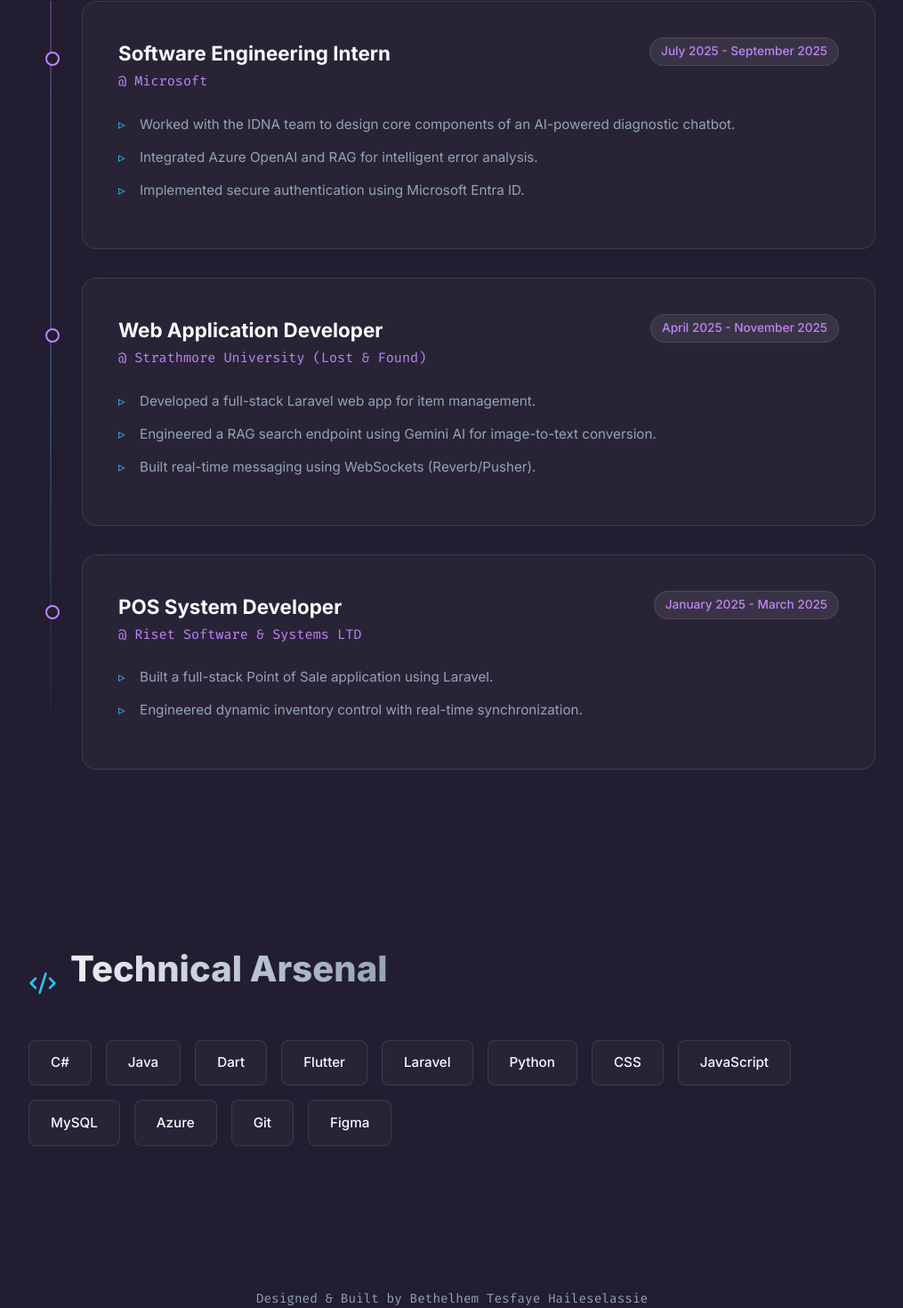
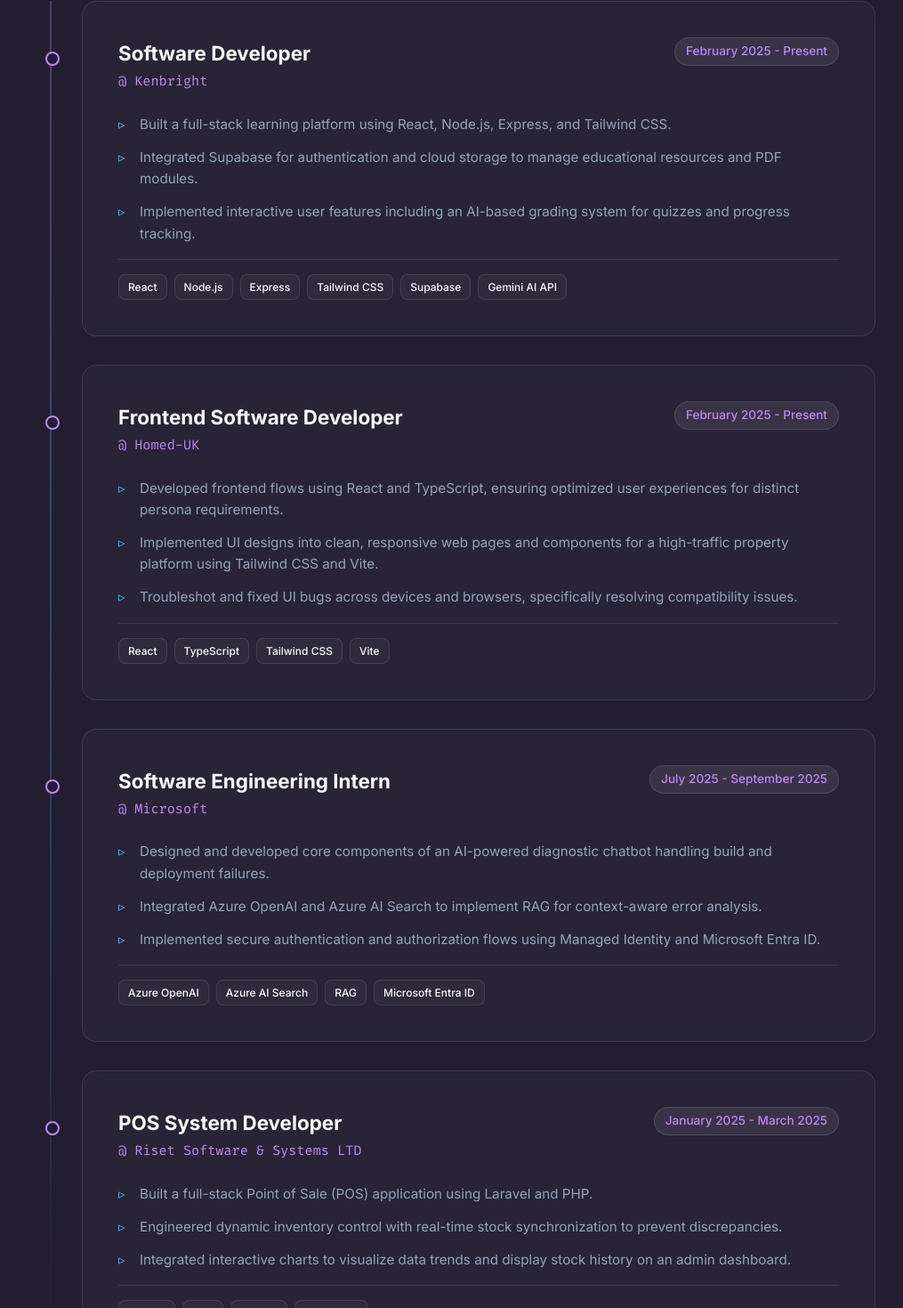
Before and after one commit to BethTesHS/portfolio, a React (Vite) app: page / in a window 1280 px wide. Shown: the part 974-2444 px from the top of the page at 89% size, without its empty margins (132-1147 px from the left). Built offline with nearby package versions, Linux system fonts and the light colour scheme.

Commit message:
feat: update portfolio with new projects section and enhance experience details

```diff
--- a/src/App.jsx
+++ b/src/App.jsx
@@ -2,7 +2,7 @@ import React, { useState, useEffect } from 'react';
 import { motion, AnimatePresence, useMotionValue, useTransform } from 'framer-motion';
 import {
   Mail, Github, Linkedin, Terminal,
-  Briefcase, Code2
+  Briefcase, Code2, Folder, ChevronDown
 } from 'lucide-react';
 import TechBackground from './TechBackground';
 import './App.css';
@@ -51,7 +51,8 @@ const Portfolio = () => {
   const [showJson, setShowJson] = useState(false);
   const [isScrolled, setIsScrolled] = useState(false);
   const [isLightMode, setIsLightMode] = useState(false);
-  const [isHovered, setIsHovered] = useState(false); // Added state for the hover hint
+  const [isHovered, setIsHovered] = useState(false);
+  const [expandedProject, setExpandedProject] = useState(null);
 
   // Physics states for the pull chain
   const dragX = useMotionValue(0);
@@ -84,7 +85,7 @@ const Portfolio = () => {
 
   const personalInfo = {
     name: "Bethelhem Tesfaye Haileselassie",
-    role: "Software Engineer",
+    role: "Fullstack Software Developer",
     email: "bethelhemtesfaye95@gmail.com",
     location: "Nairobi, Kenya",
     linkedin: "https://www.linkedin.com/in/bethelhem-tesfaye-b26277272",
@@ -92,41 +93,81 @@ const Portfolio = () => {
   };
 
   const skills = [
-    "C#", "Java", "Dart", "Flutter", "Laravel",
-    "Python", "CSS", "JavaScript", "MySQL",
-    "Azure", "Git", "Figma",
+    "React", "JavaScript", "HTML", "CSS", "Tailwind CSS",
+    "Laravel", "PHP", "Python", "C#", "Java",
+    "Flutter", "Android Studio",
+    "MySQL", "PostgreSQL", "Supabase", "Firebase",
+    "Azure", "Vercel", "Kusto Query Language", "Microsoft Bot/Agent Framework",
+    "Git/GitHub",
+    "Figma", "Krita", "Clip Studio"
   ];
 
   const experience = [
+    {
+      role: "Software Developer",
+      company: "Kenbright",
+      date: "February 2025 - Present",
+      points: [
+        "Built a full-stack learning platform using React, Node.js, Express, and Tailwind CSS.",
+        "Integrated Supabase for authentication and cloud storage to manage educational resources and PDF modules.",
+        "Implemented interactive user features including an AI-based grading system for quizzes and progress tracking."
+      ],
+      tech: ["React", "Node.js", "Express", "Tailwind CSS", "Supabase", "Gemini AI API"]
+    },
+    {
+      role: "Frontend Software Developer",
+      company: "Homed-UK",
+      date: "February 2025 - Present",
+      points: [
+        "Developed frontend flows using React and TypeScript, ensuring optimized user experiences for distinct persona requirements.",
+        "Implemented UI designs into clean, responsive web pages and components for a high-traffic property platform using Tailwind CSS and Vite.",
+        "Troubleshot and fixed UI bugs across devices and browsers, specifically resolving compatibility issues."
+      ],
+      tech: ["React", "TypeScript", "Tailwind CSS", "Vite"]
+    },
     {
       role: "Software Engineering Intern",
       company: "Microsoft",
       date: "July 2025 - September 2025",
       points: [
-        "Worked with the IDNA team to design core components of an AI-powered diagnostic chatbot.",
-        "Integrated Azure OpenAI and RAG for intelligent error analysis.",
-        "Implemented secure authentication using Microsoft Entra ID."
-      ]
-    },
-    {
-      role: "Web Application Developer",
-      company: "Strathmore University (Lost & Found)",
-      date: "April 2025 - November 2025",
-      points: [
-        "Developed a full-stack Laravel web app for item management.",
-        "Engineered a RAG search endpoint using Gemini AI for image-to-text conversion.",
-        "Built real-time messaging using WebSockets (Reverb/Pusher)."
-      ]
+        "Designed and developed core components of an AI-powered diagnostic chatbot handling build and deployment failures.",
+        "Integrated Azure OpenAI and Azure AI Search to implement RAG for context-aware error analysis.",
+        "Implemented secure authentication and authorization flows using Managed Identity and Microsoft Entra ID."
+      ],
+      tech: ["Azure OpenAI", "Azure AI Search", "RAG", "Microsoft Entra ID"]
     },
     {
       role: "POS System Developer",
       company: "Riset Software & Systems LTD",
       date: "January 2025 - March 2025",
       points: [
-        "Built a full-stack Point of Sale application using Laravel.",
-        "Engineered dynamic inventory control with real-time synchronization."
-      ]
+        "Built a full-stack Point of Sale (POS) application using Laravel and PHP.",
+        "Engineered dynamic inventory control with real-time stock synchronization to prevent discrepancies.",
+        "Integrated interactive charts to visualize data trends and display stock history on an admin dashboard."
+      ],
+      tech: ["Laravel", "PHP", "MySQL", "JavaScript"]
     }
+  ];
+
+  const projects = [
+    {
+      title: "Helo-Me-Find! - A Lost & Found Web Application",
+      tech: ["Laravel", "PHP", "JavaScript", "Gemini AI API", "WebSockets", "Leaflet.js"],
+      description: "Developed a full-stack platform for item management featuring a RAG-based search engine using Gemini AI for image-to-text and vector embeddings. Implemented real-time user messaging via Laravel Broadcasting/Reverb, integrated geospatial mapping for item tracking, and built a QR code generation system.",
+      link: "#"
+    },
+    {
+      title: "Tembea Kenya - Mobile Application",
+      tech: ["Flutter", "Dart", "Laravel", "Firebase", "MySQL", "Figma"],
+      description: "Designed and developed a mobile application featuring a custom UI/UX framework designed in Figma. Built a robust backend utilizing Laravel, MySQL, and Firebase, integrated third-party services for enhanced scalability, and maintained comprehensive lifecycle documentation.",
+      link: "#"
+    },
+    {
+      title: "Media Downloader Web App",
+      tech: ["Python", "Flask"],
+      description: "Developed a simplified web application to seamlessly download audio and video of media/playlist from platforms like YouTube and Spotify, featuring custom format selection and directory management.",
+      link: "#"
+    },
   ];
 
   const slideDownVariants = {
@@ -156,6 +197,7 @@ const Portfolio = () => {
 
           <div className="nav-links">
             <a href="#experience" onClick={(e) => handleNavClick(e, 'experience')} className="nav-link">Experience</a>
+            <a href="#projects" onClick={(e) => handleNavClick(e, 'projects')} className="nav-link">Projects</a>
             <a href="#skills" onClick={(e) => handleNavClick(e, 'skills')} className="nav-link">Skills</a>
             <a href={`mailto:${personalInfo.email}`} className="nav-link">Contact</a>
 
@@ -279,8 +321,8 @@ const Portfolio = () => {
               </header>
 
               <motion.section id="experience" variants={slideDownVariants} initial="hidden" whileInView="visible" viewport={{ once: true, margin: "-100px" }}>
-                <h2 className="section-title">
-                  <Briefcase size={32} style={{ display: 'inline', marginRight: '15px', verticalAlign: 'bottom', color: 'var(--primary)' }}/>
+                <h2 className="section-title" style={{ display: 'flex', alignItems: 'center', gap: '15px' }}>
+                  <Briefcase size={32} style={{ color: 'var(--primary)' }}/>
                   Where I've Worked
                 </h2>
                 <div className="experience-grid">
@@ -298,14 +340,82 @@ const Portfolio = () => {
                           <li key={i}>{point}</li>
                         ))}
                       </ul>
+                      <div style={{ display: 'flex', flexWrap: 'wrap', gap: '8px', marginTop: '16px', borderTop: '1px solid var(--border)', paddingTop: '16px' }}>
+                        {job.tech.map((techItem, techIndex) => (
+                          <span key={techIndex} className="skill-tag" style={{ margin: 0, padding: '4px 10px', fontSize: '0.75rem' }}>
+                            {techItem}
+                          </span>
+                        ))}
+                      </div>
                     </div>
                   ))}
                 </div>
               </motion.section>
 
+              <motion.section id="projects" variants={slideDownVariants} initial="hidden" whileInView="visible" viewport={{ once: true, margin: "-100px" }}>
+                <h2 className="section-title" style={{ display: 'flex', alignItems: 'center', gap: '15px' }}>
+                  <Folder size={32} style={{ color: 'var(--primary)' }}/>
+                  Personal Projects
+                </h2>
+
+                <div style={{ display: 'flex', flexDirection: 'column', gap: '16px', marginTop: '30px' }}>
+                  {projects.map((project, index) => {
+                    const isExpanded = expandedProject === index;
+                    return (
+                      <motion.div
+                        layout
+                        key={index}
+                        className="card"
+                        onClick={() => setExpandedProject(isExpanded ? null : index)}
+                        style={{ cursor: 'pointer', padding: '24px', overflow: 'hidden' }}
+                        whileHover={{ scale: 1.01 }}
+                        transition={{ duration: 0.2 }}
+                      >
+                        <motion.div layout style={{ display: 'flex', justifyContent: 'space-between', alignItems: 'center', gap: '15px' }}>
+                          <div style={{ display: 'flex', flexDirection: 'column', gap: '12px' }}>
+                            <h3 style={{ fontSize: '1.25rem', margin: 0 }}>{project.title}</h3>
+                            <div style={{ display: 'flex', flexWrap: 'wrap', gap: '8px' }}>
+                              {project.tech.map((techItem, techIndex) => (
+                                <span key={techIndex} className="skill-tag" style={{ margin: 0, padding: '4px 10px', fontSize: '0.75rem' }}>
+                                  {techItem}
+                                </span>
+                              ))}
+                            </div>
+                          </div>
+                          <motion.div
+                            animate={{ rotate: isExpanded ? 180 : 0 }}
+                            transition={{ duration: 0.3 }}
+                            style={{ color: 'var(--text-muted)', flexShrink: 0 }}
+                          >
+                            <ChevronDown size={24} />
+                          </motion.div>
+                        </motion.div>
+
+                        <AnimatePresence>
+                          {isExpanded && (
+                            <motion.div
+                              initial={{ opacity: 0, height: 0, marginTop: 0 }}
+                              animate={{ opacity: 1, height: 'auto', marginTop: 20 }}
+                              exit={{ opacity: 0, height: 0, marginTop: 0 }}
+                              transition={{ duration: 0.3, ease: 'easeInOut' }}
+                            >
+                              <div style={{ borderTop: '1px solid var(--border)', paddingTop: '20px' }}>
+                                <p style={{ opacity: 0.8, fontSize: '0.95rem', lineHeight: '1.7', margin: 0 }}>
+                                  {project.description}
+                                </p>
+                              </div>
+                            </motion.div>
+                          )}
+                        </AnimatePresence>
+                      </motion.div>
+                    );
+                  })}
+                </div>
+              </motion.section>
+
               <motion.section id="skills" variants={slideDownVariants} initial="hidden" whileInView="visible" viewport={{ once: true, margin: "-100px" }}>
-                <h2 className="section-title">
-                  <Code2 size={32} style={{ display: 'inline', marginRight: '15px', verticalAlign: 'bottom', color: 'var(--accent)' }}/>
+                <h2 className="section-title" style={{ display: 'flex', alignItems: 'center', gap: '15px' }}>
+                  <Code2 size={32} style={{ color: 'var(--accent)' }}/>
                   Technical Arsenal
                 </h2>
                 <div className="skills-grid">
```
